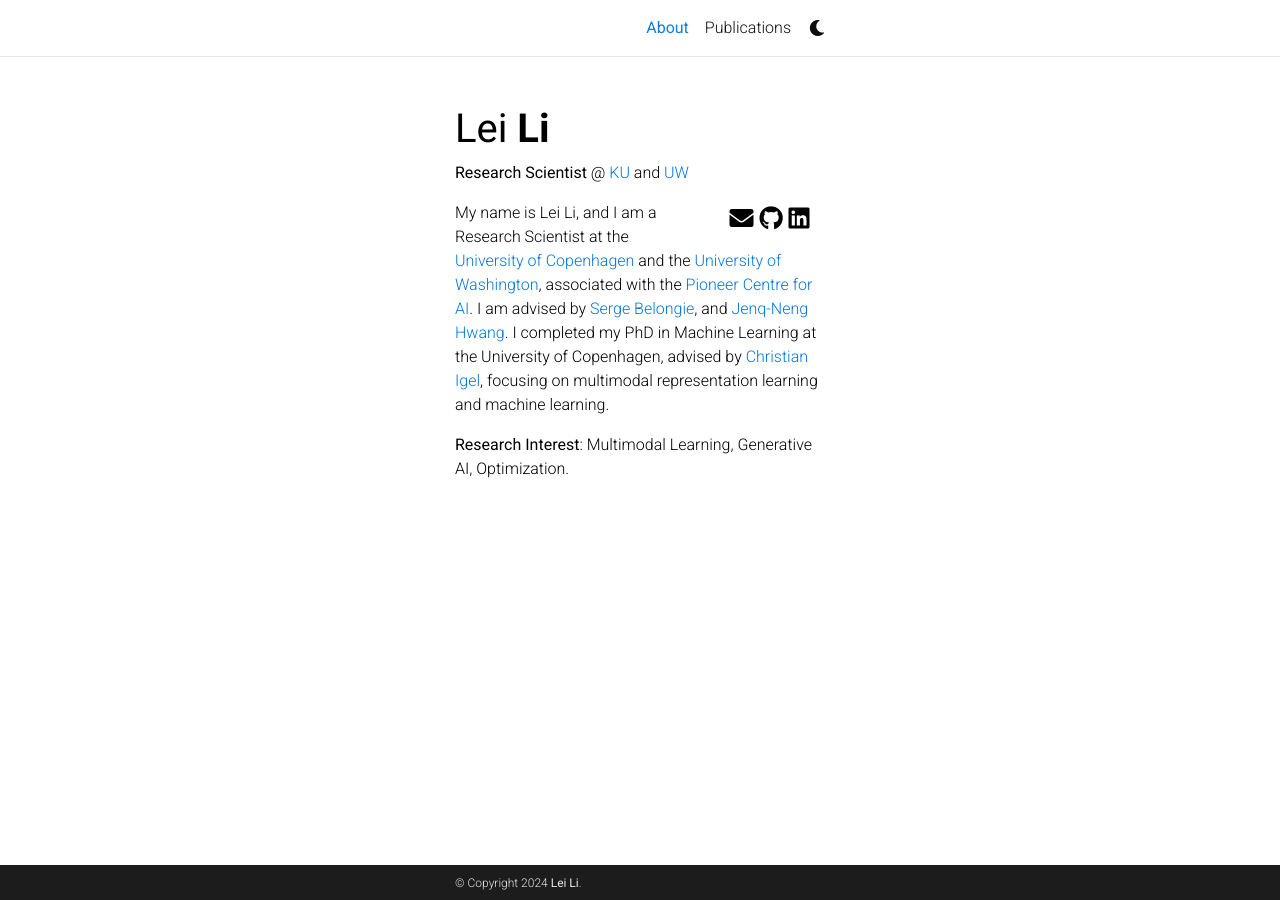
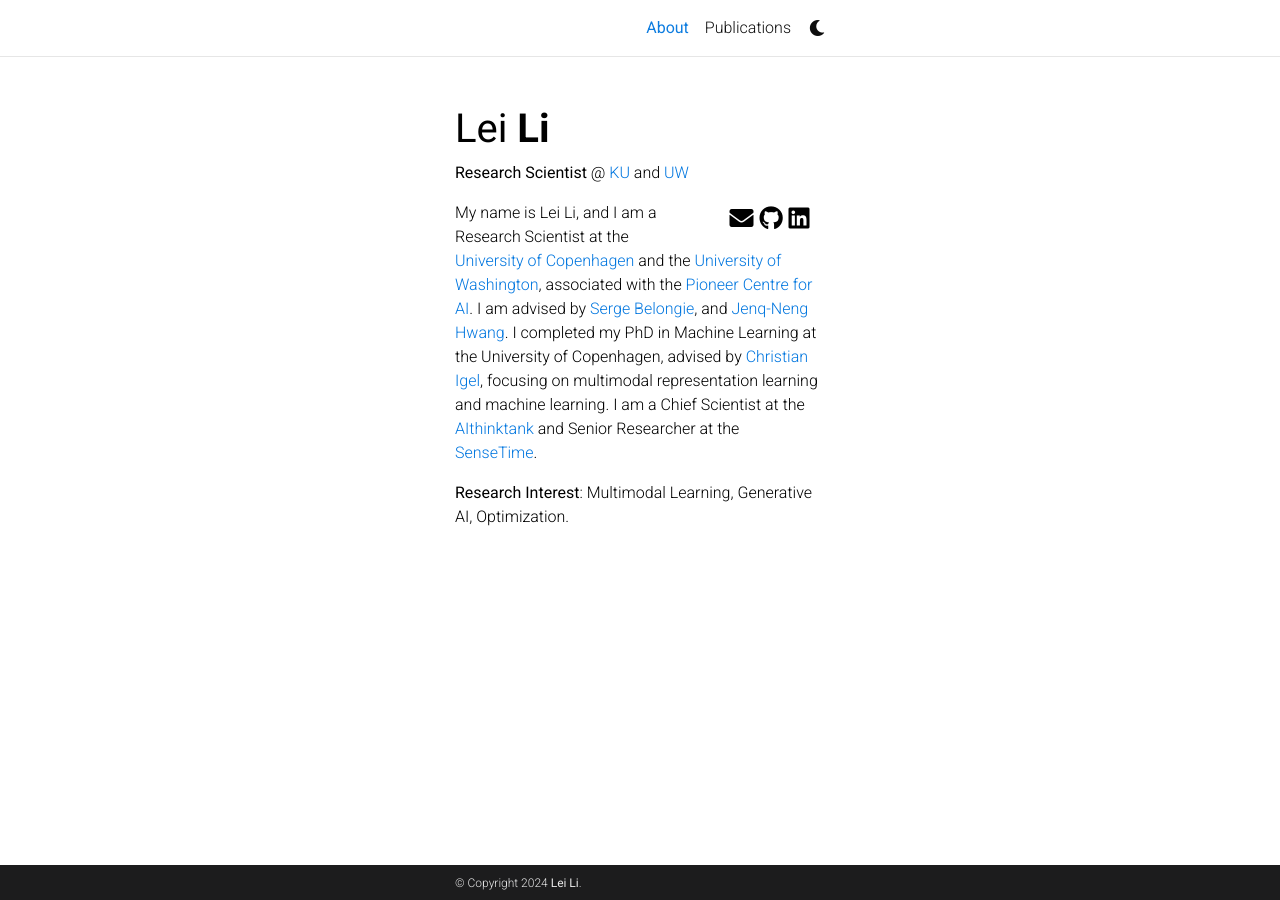
Before and after one commit to llei66/li-lei.github.io, a Jekyll site: the page built from _pages/about.md, in a window 1280 px wide. Built offline with Jekyll 4.4.1, drawn with Linux system fonts in a browser that asks for light colours; comment, search, counter and statistics services are not loaded; a style sheet for code colours, icons or effects is not loaded.

Commit message:
Update about.md

```diff
--- a/_pages/about.md
+++ b/_pages/about.md
@@ -20,6 +20,6 @@ selected_papers: false # includes a list of papers marked as "selected={true}"
 social: true  # includes social icons at the bottom of the page
 ---
 
-  My name is Lei Li, and I am a Research Scientist at the [University of Copenhagen](https://www.ku.dk/en) and the [University of Washington](https://www.washington.edu/), associated with the [Pioneer Centre for AI](https://www.aicentre.dk/). I am advised by [Serge Belongie](https://www.belongielab.org/), and [Jenq-Neng Hwang](https://people.ece.uw.edu/hwang/). I completed my PhD in Machine Learning at the University of Copenhagen, advised by [Christian Igel](https://christian-igel.github.io/), focusing on multimodal representation learning and machine learning.
+  My name is Lei Li, and I am a Research Scientist at the [University of Copenhagen](https://www.ku.dk/en) and the [University of Washington](https://www.washington.edu/), associated with the [Pioneer Centre for AI](https://www.aicentre.dk/). I am advised by [Serge Belongie](https://www.belongielab.org/), and [Jenq-Neng Hwang](https://people.ece.uw.edu/hwang/). I completed my PhD in Machine Learning at the University of Copenhagen, advised by [Christian Igel](https://christian-igel.github.io/), focusing on multimodal representation learning and machine learning. I am a Chief Scientist at the [AIthinktank](https://aithinktank.com/) and Senior Researcher at the [SenseTime](https://www.sensetime.com/en).
 
   <b>Research Interest</b>: Multimodal Learning, Generative AI, Optimization.
```
